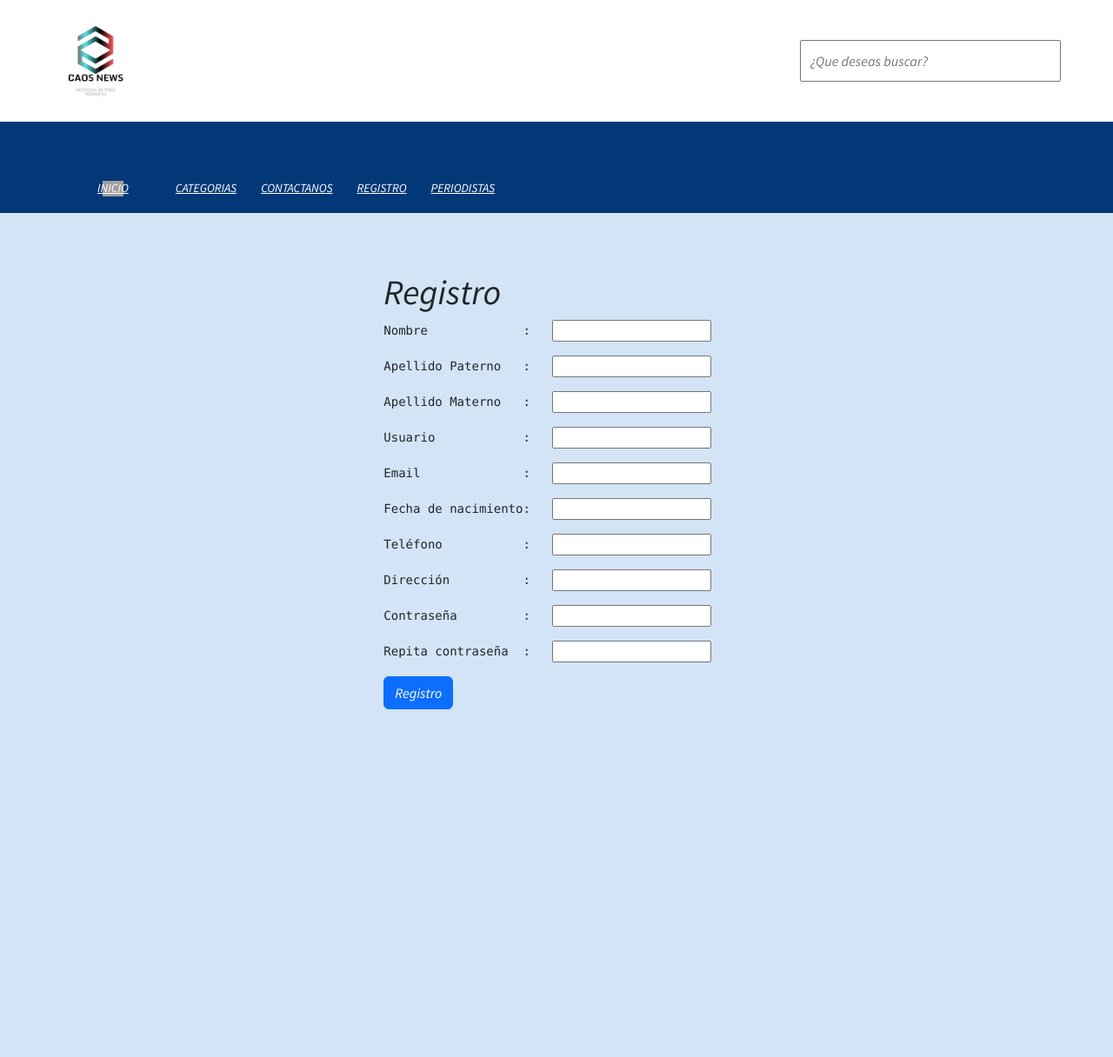
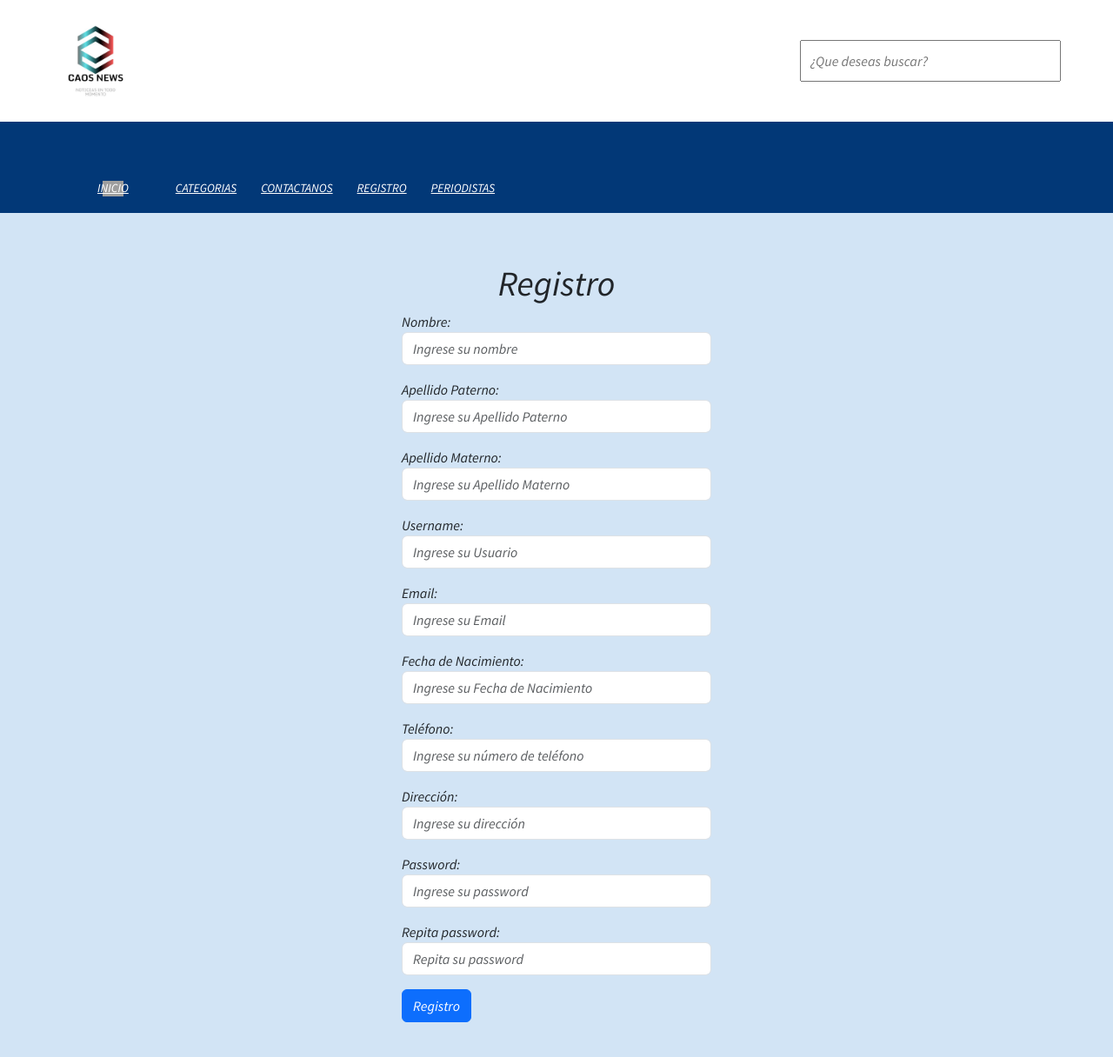
Before and after one commit to RicardoCarreraE/caos_noticias, a Django app: page /registro/ in a window 1280 px wide. Shown: the whole page at 87% size. Before the commit the page ends 816 px from the top, so only its background shows below. Run offline with Django 4.2, Linux system fonts and the light colour scheme; some libraries are stand-ins or nearby versions; grey boxes are pictures that could not be loaded.

Commit message:
cambio 3

```diff
--- a/caosnoticias/urls.py
+++ b/caosnoticias/urls.py
@@ -34,6 +34,7 @@ urlpatterns = [
     path('DEPORTE/', views.DEPORTE, name="DEPORTE"),
     path('POPULAR/', views.POPULAR, name="POPULAR"),
     path('POLITICA/', views.POLITICA, name="POLITICA"),
+    path('base2/', views.base2, name="base2"),
 
 
 ]
--- a/tasks/templates/registro.html
+++ b/tasks/templates/registro.html
@@ -22,15 +22,15 @@
 
 <body>
 
-    <main class="contanier">
+    <main class="container">
         <div class="row">
             <div class="col-md-4 offset-md-4 mt-5">
-                <form method="POST">
+                <form method="POST" >
                     <form action="{% url 'registro'%}" method="POST"> <!-- onsubmit="return validarRegistro();"-->
 
-                        <h1 class="text-cente">Registro</h1>
+                        <h1 class="text-center">Registro</h1>
                        {% csrf_token %}
-                        <pre>Nombre             :   <input type="text" name="nombre"></pre>
+                        <!--<pre>Nombre             :   <input type="text" name="nombre"></pre>
                         <pre>Apellido Paterno   :   <input type="text" name="paterno"></pre>
                         <pre>Apellido Materno   :   <input type="text" name="materno"></pre>
                         <pre>Usuario            :   <input type="text" name="username"></pre>
@@ -39,7 +39,58 @@
                         <pre>Teléfono           :   <input type="text" name="telefono"></pre>
                         <pre>Dirección          :   <input type="text" name="direccion"></pre>
                         <pre>Contraseña         :   <input type="password" name="password1"></pre>
-                        <pre>Repita contraseña  :   <input type="password" name="password2"></pre>
+                        <pre>Repita contraseña  :   <input type="password" name="password2"></pre>-->
+                        <div class="mb-3">
+                            <label for="nombre">Nombre:</label>
+                            <input type="text" name="nombre" id="nombre" class="form-control"
+                            placeholder="Ingrese su nombre">
+                        </div>
+                        <div class="mb-3">
+                            <label for="paterno">Apellido Paterno:</label>
+                            <input type="text" name="paterno" id="paterno" class="form-control"
+                            placeholder="Ingrese su Apellido Paterno">
+                        </div>
+                        <div class="mb-3">
+                            <label for="materno">Apellido Materno:</label>
+                            <input type="text" name="materno" id="materno" class="form-control"
+                            placeholder="Ingrese su Apellido Materno">
+                        </div>
+                        <div class="mb-3">
+                            <label for="username">Username:</label>
+                            <input type="text" name="username" id="username" class="form-control"
+                            placeholder="Ingrese su Usuario">
+                        </div>
+                        <div class="mb-3">
+                            <label for="email">Email:</label>
+                            <input type="email" name="email" id="email" class="form-control"
+                            placeholder="Ingrese su Email">
+                        </div>
+                        <div class="mb-3">
+                            <label for="fechaNac">Fecha de Nacimiento:</label>
+                            <input type="text" name="fechaNac" id="fechaNac" class="form-control"
+                            placeholder="Ingrese su Fecha de Nacimiento">
+                        </div>
+                        <div class="mb-3">
+                            <label for="telefono">Teléfono:</label>
+                            <input type="telefono" name="telefono" id="telefono" class="form-control"
+                            placeholder="Ingrese su número de teléfono">
+                        </div>
+                        <div class="mb-3">
+                            <label for="direccion">Dirección:</label>
+                            <input type="text" name="direccion" id="direccion" class="form-control"
+                            placeholder="Ingrese su dirección">
+                        </div>
+                        <div class="mb-3">
+                            <label for="password1">Password:</label>
+                            <input type="password" name="password1" id="password1" class="form-control"
+                            placeholder="Ingrese su password">
+                        </div>
+                        <div class="mb-3">
+                            <label for="password2">Repita password:</label>
+                            <input type="password" name="password2" id="password2" class="form-control"
+                            placeholder="Repita su password">
+                        </div>
+
                         <div>
                             {{error}}
                         </div>
@@ -54,39 +105,7 @@
 
 
 
-                        <!-- <div class="form-group">
-                                    <label for="rut">Rut:</label>
-                                    <input type="number" class="form-control" id="rut" placeholder="Ingrese su rut sin puntos ni guion">
-                                    <span style="display: none">* Por favor ingrese su Rut como se indica</span>
-
-                                </div>
-                                <div class="form-group">
-                                    <label for="nombre">Nombre:</label>
-                                    <input type="text" class="form-control" id="nombre" placeholder="Ingresa tu nombre">
-                                    <span style="display: none">* Por favor ingrese su nombre</span>
-                                </div>
-                                <div class="form-group">
-                                     <label for="apellidos">Apellidos:</label>
-                                     <input type="text" class="form-control" id="apellidos" placeholder="Ingrese ambos apellidos ">
-                                     <span style="display: none">* Ingrese los apellidos por favor</span>
-                                </div>
-                                <div class="form-group">
-                                    <label for="email">Email:</label>
-                                    <input type="email" class="form-control" id="email" placeholder="Ingresa tu email">
-                                    <span style="display: none">* Email incorrecto</span>
-                                </div>
-                                <div class="form-group">
-                                    <label for="telefono">Telefono:</label>
-                                    <input type="number" class="form-control" id="telefono" placeholder="Ingrese su telefono">
-                                    <span style="display: none">* Por favor facilite su numero despues de +56-</span>
-                                </div>
-                                <div class="form-group">
-                                    <label for="password">Contraseña:</label>
-                                    <input type="password" class="form-control" id="password" placeholder="Ingrese su contraseña que contenga una mayuscula y un caracter especial (@#$)">
-                                    <span style="display: none">* Contraseña incorrecta</span>
-                                </div>
-                                <button type="submit" class="btn btn-primary">Registrar</button>
-                                <button type="reset" class="btn btn-primary">Limpiar campos</button> -->
+                                <!--<button type="reset" class="btn btn-primary">Limpiar campos</button> -->
                     </form>
                 </form>
             </div>
--- a/tasks/views.py
+++ b/tasks/views.py
@@ -189,3 +189,6 @@ def registro(request):
                     'form': UserCreationForm,
                     "error": 'Las contraseñas no coinciden'
                 })
+
+def base2(request):
+    return render(request, 'base2.html')
```
Also changed, not shown: tasks/forms.py (+8 -2 lines), tasks/templates/base2.html (added, +49 -0 lines), tasks/templates/create_task.html (+19 -9 lines), tasks/templates/iniSesion.html (+32 -12 lines), tasks/templates/task_detail.html (+14 -1 lines), tasks/templates/tasks.html (+30 -17 lines), db.sqlite3.
